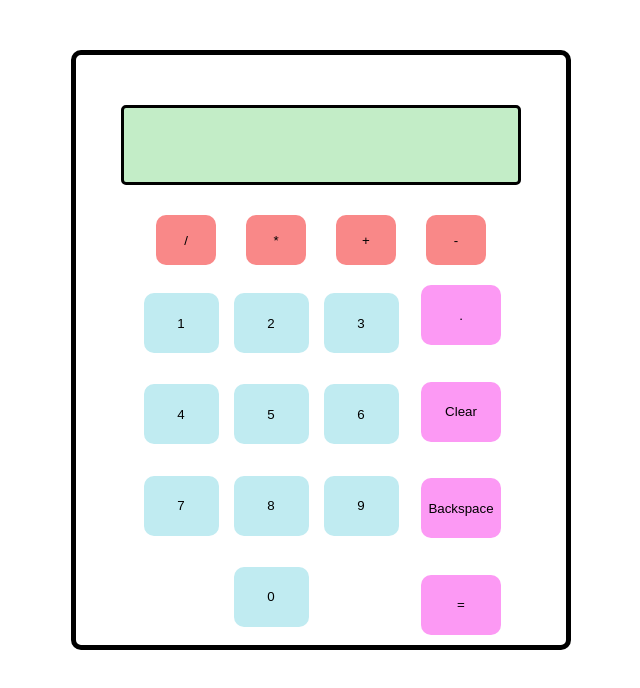
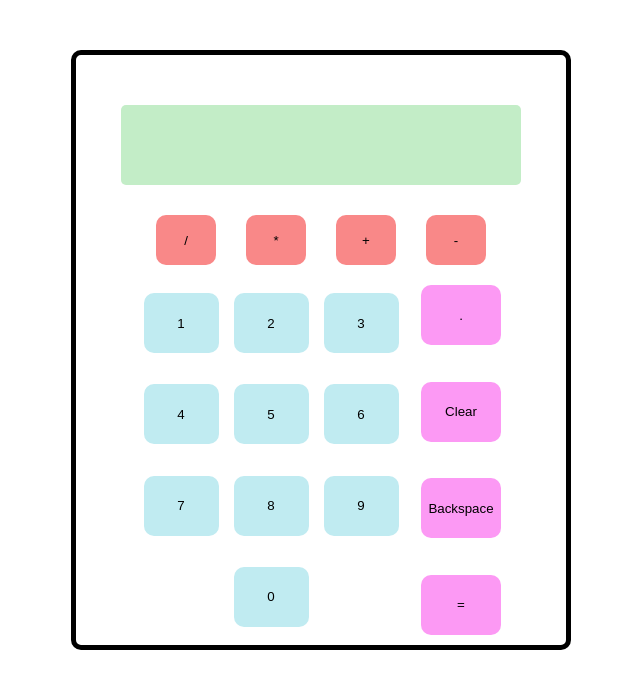
Before and after one commit to SofiaLover4/calculator, a plain HTML site: page index.html in a window 1280 px wide. Shown: the whole page, without its empty margins (319-959 px from the left). Drawn offline with Linux system fonts and the light colour scheme.

Commit message:
Adjust style to screen

```diff
--- a/styles.css
+++ b/styles.css
@@ -23,12 +23,12 @@ button {
    margin-bottom: 30px;
    height: 80px;
    width: 400px;
-   border-style: solid;
    border-radius: 5px;
    background-color: rgb(195, 237, 199);
    display: flex;
    justify-content: flex-start;
    align-items: center;
+   padding-left: 10px;
  }
 
  .results {
```
